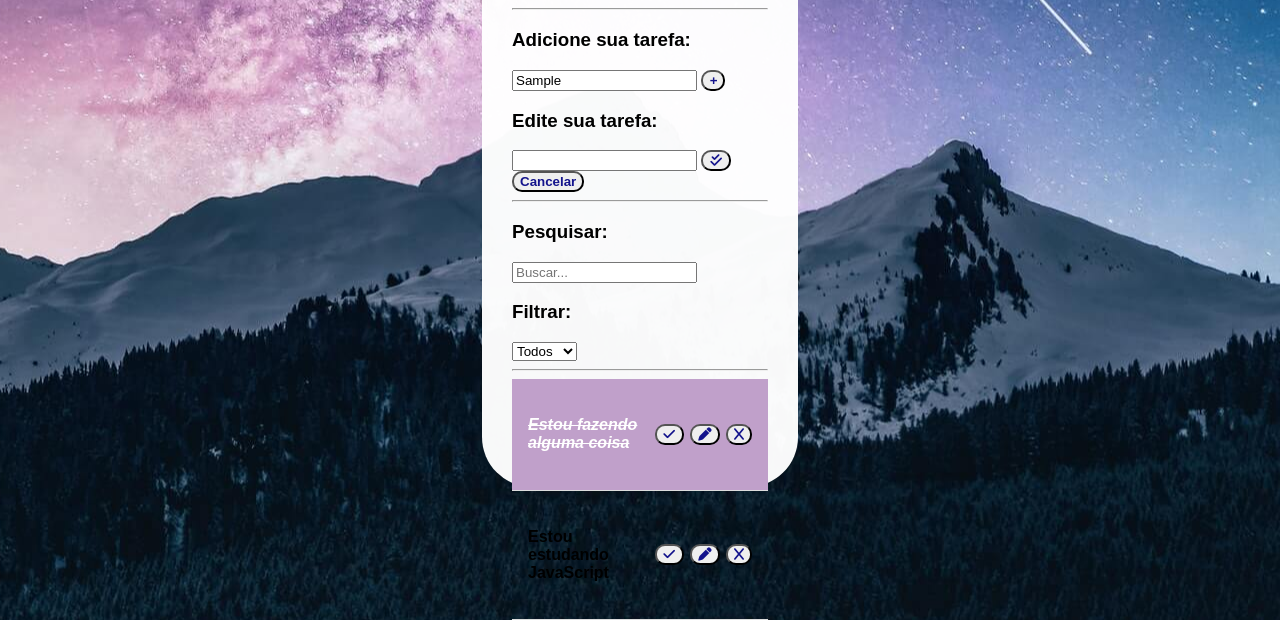
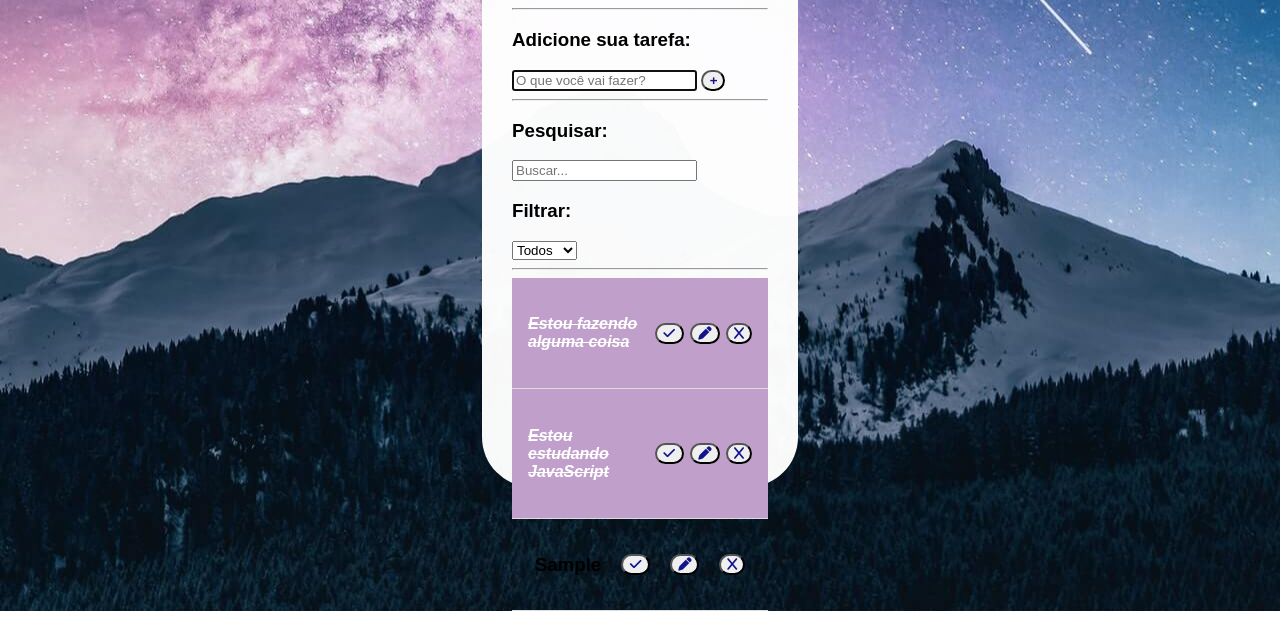
Before and after one commit to DevGabiMrqs/todo-list-JS, a plain HTML site: page index.html in a window 1280 px wide. Both pictures are taken after typing "Sample" into the empty fields and a click on the button 713 px from the left and 357 px from the top of the page. Shown: the part 277-897 px from the top of the page. Drawn offline with Linux system fonts and the light colour scheme.

Commit message:
interacao-botao

```diff
--- a/index.html
+++ b/index.html
@@ -20,7 +20,7 @@
         <i class="fa-light fa-plus"></i>
     </button>
     </form>
-    <form id="edit-form" class="">
+    <form id="edit-form" class="hide">
     <h3>Edite sua tarefa:</h3>
     <div class="form-control">
     <input type="text" id="edit-input">
@@ -45,32 +45,34 @@
     </select>
     </div>
     <hr>
+    <div id="todo-list">
     <div class="todo done">
     <h4 class="">Estou fazendo alguma coisa</h4>
-    <button id="check-btn">
+    <button class="finish-todo">
         <i class="fa-solid fa-check"></i>
     </button>
-    <button id="edit-btn">
+    <button class="edit-todo">
         <i class="fa-solid fa-pen"></i>
     </button>
-    <button id="erase-btn">
+    <button class="erase-todo">
         <i class="fa-solid fa-x"></i>
     </button>
     </div>
-    <div class="todo"> <!--adicionar o done, assim que alterar o css altera junto-->
+    <div class="todo done"> <!--adicionar o done, assim que alterar o css altera junto-->
     <h4>Estou estudando JavaScript</h4>
-    <button>
+    <button class="finish-todo">
         <i class="fa-solid fa-check"></i>
     </button>
-    <button>
+    <button class="edit-todo">
         <i class="fa-solid fa-pen"></i>
     </button>
-    <button>
+    <button class="erase-todo">
         <i class="fa-solid fa-x"></i>
     </button>
     </div>
 </div>
 </div>
+</div>
 </body>
  <script src="script.js" defer></script> <!--utilizo o defer pq utilizaremos o DOM, e ele faz com que o sarquivos carreguem após o html não gerando erros de arquivos não inicializados ainda -->
 </html>
--- a/script.js
+++ b/script.js
@@ -5,20 +5,107 @@ const todoList = document.querySelector('#todo-list');
 const editForm = document.querySelector('#edit-form');
 const editInput = document.querySelector('#edit-input');
 const cancelEditBtn = document.querySelector('#cancel-edit-btn');
+const finishTodo = document.querySelector('.finish-todo');
 
+let oldInputValue;
 
-//oi
 //Funções
+const saveTodo = (text) => {
 
+    const todo = document.createElement("div") // criando uma div e adicionando a classe todo nela.
+    todo.classList.add("todo")
+
+    const todoTitle = document.createElement("h3") //criando o título e colocando o texto nela.
+    todoTitle.innerText = text
+    todo.appendChild(todoTitle) // insere um novo nó na estrutura.
+
+    const doneBtn = document.createElement("button")
+    doneBtn.classList.add("finish-todo")
+    doneBtn.innerHTML = '<i class="fa-solid fa-check"></i>'
+    todo.appendChild(doneBtn)
+
+    const editBtn = document.createElement("button")
+    editBtn.classList.add("edit-todo")
+    editBtn.innerHTML = '<i class="fa-solid fa-pen"></i>'
+    todo.appendChild(editBtn)
+
+    const eraseBtn = document.createElement("button")
+    eraseBtn.classList.add("erase-todo")
+    eraseBtn.innerHTML = '<i class="fa-solid fa-x"></i>'
+    todo.appendChild(eraseBtn)
+
+    todoList.appendChild(todo)
+
+    todoInput.value = "";
+    todoInput.focus();
+};
+
+const toggleForms = () => {
+    editForm.classList.toggle("hide")
+    todoForm.classList.toggle("hide")
+    todoList.classList.toggle("hide")
+}
 
 //Eventos (os eventos poderiam fazer tudo,não precisaria das funções, mas como algumas ações se repetem).
 todoForm.addEventListener("submit", (event) => {
-
     event.preventDefault() //form não vai ser enviado quando pressionado o botão. Como estamos trabalhando front end, não queremos enviar form pro beck-end, então dou preventDeafult.
 
     const inputValue = todoInput.value
-
     if(inputValue) {
-        console.log(inputValue)
+        saveTodo(inputValue)
     }
 });
+
+document.addEventListener("click", (e) => {
+
+    const targetEl = e.target
+    const parentEl = targetEl.closest("div");
+    let todoTitle;
+
+    if(parentEl && parent.querySelector("h3")){
+        todoTitle = parentEl.querySelector("h3").innerText;
+    }
+
+    if(targetEl.classList.contains("finish-todo")) {
+        parentEl.classList.toggle("done");
+    }
+
+    if(targetEl.classList.contains("erase-todo")) {
+        parentEl.remove("erase");
+    }
+
+    if (targetEl.classList.contains("edit-todo")) {
+        toggleForms()
+
+        editInput.value = todoTitle
+        oldInputValue.value = todoTitle
+    }
+
+});
+
+cancelEditBtn.addEventListener("click", (e) => {
+    e.preventDefault();
+
+    toggleForms();
+})
+
+
+
+
+
+
+
+
+
+
+
+
+// finishTodo.addEventListener('click', () => {
+//     finishTodo.style.background = "lightblue"
+// })
+
+// finishTodo.addEventListener('click', darCor)
+
+// function darCor() {
+//     finishTodo.style.background = "lightblue"
+// }
--- a/style.css
+++ b/style.css
@@ -25,8 +25,8 @@ h2 {
 button {
     color: rgb(19, 19, 140);
     font-weight: bolder;
-    /* pointer-events: none; */
-    border-radius: 10px;
+    cursor:pointer;
+    border-radius: 30px;
 }
 
 input,
@@ -35,8 +35,8 @@ select {
 }
 
 .hide {
-    /* display: none; minha edição de tarefa some */
-}
+    display: none; /*minha edição de tarefa some*/
+};
 
 #cancelar-btn {
     margin-top: 0.5rem;
```
